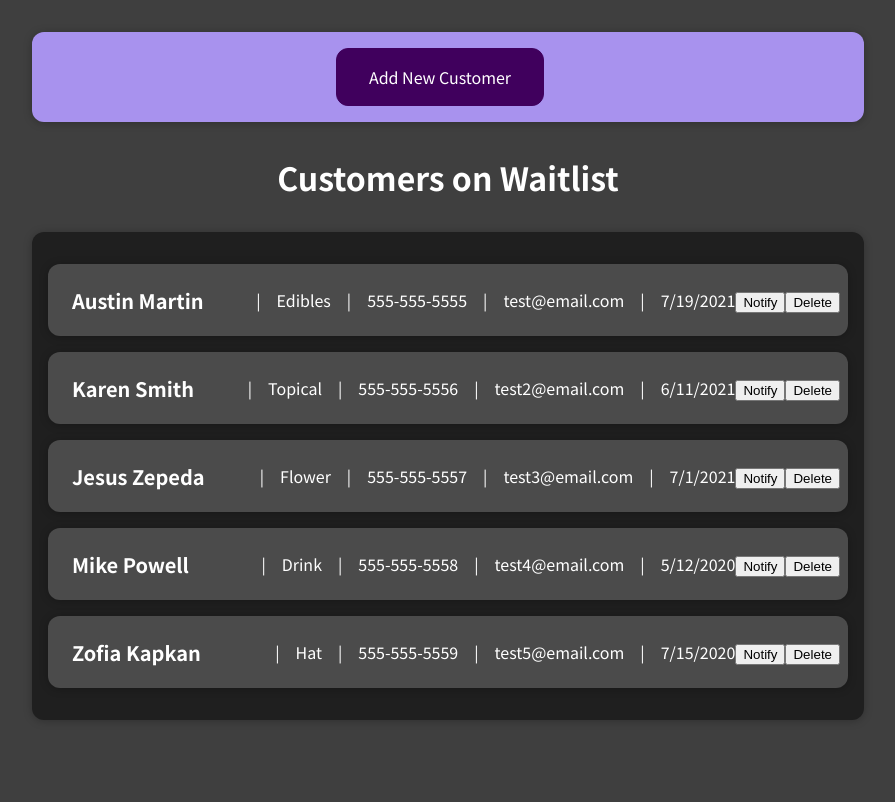
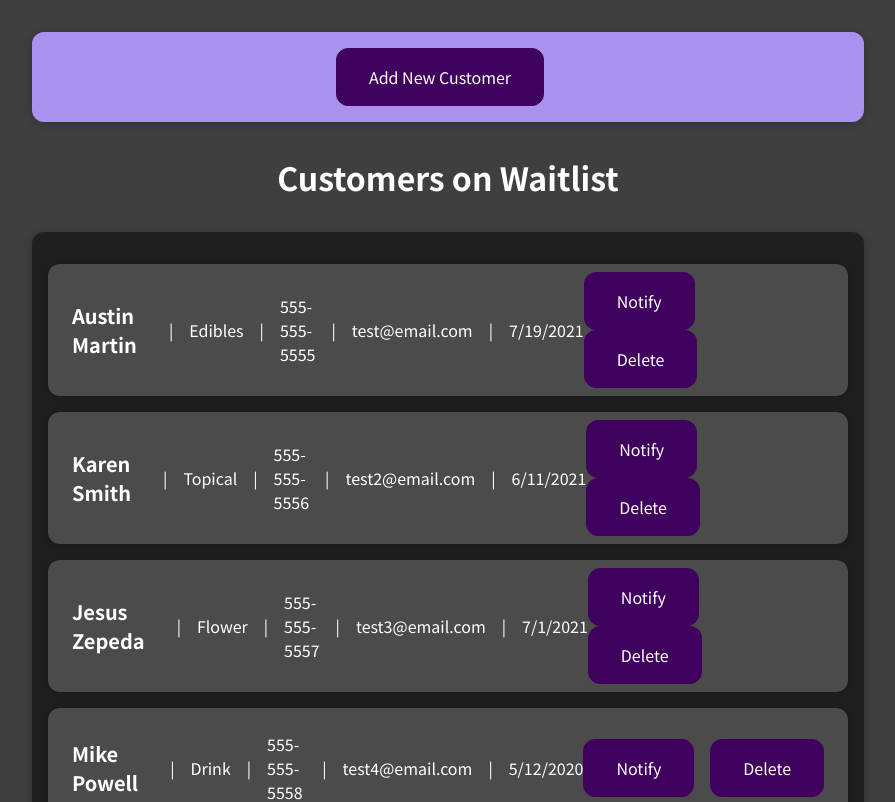
Before and after one commit to Nomad9-0/Inventory-Updater, a React (Create React App) app in the folder inventory-updater/: page / in a window 1280 px wide. Shown: the top 802 px of the page, without its empty margins (192-1087 px from the left). Built offline with nearby package versions, Linux system fonts and the light colour scheme.

Commit message:
basic button styles added

```diff
--- a/inventory-updater/src/components/Customers/CustomerItem.css
+++ b/inventory-updater/src/components/Customers/CustomerItem.css
@@ -38,6 +38,34 @@ li {
     border-radius: 12px;
   }
 
+  .customer-item button {
+    font: inherit;
+    cursor: pointer;
+    padding: 1rem 2rem;
+    border: 1px solid #40005d;
+    background-color: #40005d;
+    color: white;
+    border-radius: 12px;
+    margin-right: 1rem;
+  }
+
+  .customer-item button:hover,
+  .customer-item button:active {
+    background-color: #510674;
+    border-color: #510674;
+  }
+
+  .customer-item button.alternative {
+    color: #220131;
+    border-color: transparent;
+    background-color: transparent;
+  }
+
+  .customer-item button.alternative:hover,
+  .customer-item button.alternative:active {
+    background-color: #ddb3f8;
+  }
+
   @media (min-width: 580px) {
     .customer-item__description {
       flex-direction: row;
--- a/inventory-updater/src/components/Customers/CustomerItem.js
+++ b/inventory-updater/src/components/Customers/CustomerItem.js
@@ -4,6 +4,11 @@ import Card from '../UI/Card';
 import './CustomerItem.css';
 
 const CustomerItem = (props) => {
+
+    const sendNotification = () => {
+        console.log("message send")
+    };
+
     return (
         <li>
             <Card className="customer-item">
@@ -16,8 +21,8 @@ const CustomerItem = (props) => {
                     <p>{props.date}</p>
                 </div>
                 <div>
-                    <button type="button">Notify</button>
-                    <button type='button'>Delete</button>
+                    <button onClick={sendNotification} type="button">Notify</button>
+                    <button onClick={props.onCancel} type='button'>Delete</button>
                 </div>
             </Card>
         </li>
```
Also changed, not shown: inventory-updater/src/components/Customers/NotifyButton.css (added), inventory-updater/src/components/Customers/NotifyButton.js (added).
